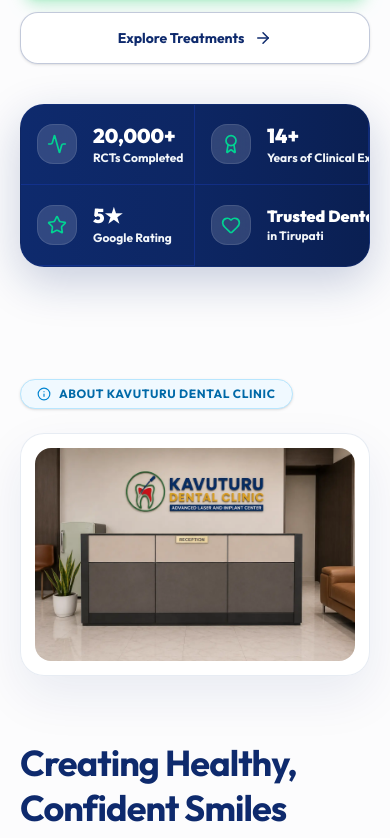
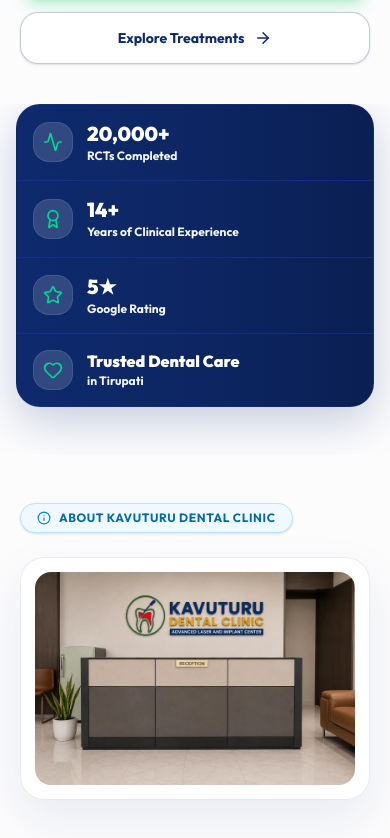
Before and after one commit to kavuturudental/kavuturu-dental-clinic-web, a React (Vite) app: page / in a window 390 px wide. Shown: the part 817-1655 px from the top of the page. Built offline with nearby package versions, Linux system fonts and the light colour scheme; no server answers; a web font is replaced by a local one.

Commit message:
Fix mobile hero stats responsiveness

```diff
--- a/src/components/website/hero/HeroStats.jsx
+++ b/src/components/website/hero/HeroStats.jsx
@@ -31,6 +31,21 @@
     };
   }, []);
 
+  const getBorderClass = (index) => {
+    switch (index) {
+      case 0:
+        return "border-b border-blue-800/40 sm:border-r sm:border-b lg:border-r lg:border-b-0";
+      case 1:
+        return "border-b border-blue-800/40 sm:border-r-0 sm:border-b lg:border-r lg:border-b-0";
+      case 2:
+        return "border-b border-blue-800/40 sm:border-r sm:border-b-0 lg:border-r lg:border-b-0";
+      case 3:
+        return "border-b-0 sm:border-r-0 sm:border-b-0 lg:border-r-0 lg:border-b-0";
+      default:
+        return "border-blue-800/40";
+    }
+  };
+
   return (
     <section
       className="
@@ -38,15 +53,21 @@
         z-30
         mt-0
         lg:-mt-32
-        pb-16
+        pb-12
+        sm:pb-16
+        w-full
+        max-w-full
+        overflow-hidden
       "
     >
       <div
         className="
           mx-auto
           max-w-[1280px]
-          px-5
-          lg:px-6
+          px-4
+          sm:px-6
+          w-full
+          max-w-full
         "
       >
         <div
@@ -60,18 +81,18 @@
             transition-all
             duration-300
             hover:shadow-2xl
+            w-full
+            max-w-full
           "
         >
           <div
             className="
               grid
-              grid-cols-2
-              divide-x
-              divide-y
-              divide-blue-800/40
-
+              grid-cols-1
+              sm:grid-cols-2
               lg:grid-cols-[1fr_1.15fr_0.95fr_1.25fr]
-              lg:divide-y-0
+              w-full
+              max-w-full
             "
           >
             {statsData.map((item, index) => {
@@ -89,18 +110,22 @@
               return (
                 <div
                   key={item.id}
-                  className="
+                  className={`
                     flex
                     items-center
-                    gap-4
-
+                    gap-3.5
+                    sm:gap-4
+                    lg:gap-5
                     px-4
-                    py-4.5
-
-                    lg:gap-5
+                    py-4
+                    sm:px-5
+                    sm:py-5
                     lg:px-7
                     lg:py-6
-                  "
+                    min-w-0
+                    w-full
+                    ${getBorderClass(index)}
+                  `}
                 >
                   {/* Icon */}
                   <div
@@ -108,14 +133,14 @@
                       flex
                       h-10
                       w-10
+                      sm:h-11
+                      sm:w-11
                       lg:h-12
                       lg:w-12
                       shrink-0
                       items-center
                       justify-center
-
                       rounded-2xl
-
                       bg-white/15
                       backdrop-blur-md
                       border
@@ -127,6 +152,8 @@
                       className="
                         h-5
                         w-5
+                        sm:h-5.5
+                        sm:w-5.5
                         lg:h-6
                         lg:w-6
                         text-emerald-400
@@ -135,15 +162,17 @@
                   </div>
 
                   {/* Text */}
-                  <div className="flex flex-col justify-center min-w-0">
+                  <div className="flex flex-col justify-center min-w-0 flex-1">
                     <h3
                       className={`
                         font-black
                         leading-tight
                         text-white
+                        min-w-0
+                        break-words
                         ${
                           isLongTextValue
-                            ? "text-base sm:text-lg lg:text-[20px] whitespace-nowrap"
+                            ? "text-base sm:text-lg lg:text-[20px]"
                             : "text-xl sm:text-2xl lg:text-3xl"
                         }
                       `}
@@ -158,8 +187,9 @@
                         lg:text-sm
                         font-bold
                         leading-snug
-                        whitespace-nowrap
                         text-slate-100
+                        min-w-0
+                        break-words
                       "
                     >
                       {title}
@@ -169,9 +199,12 @@
                       <p
                         className="
                           mt-0.5
-                          text-xs
+                          text-[11px]
+                          sm:text-xs
                           leading-4
                           text-blue-200/80
+                          min-w-0
+                          break-words
                         "
                       >
                         {subtitle}
```
